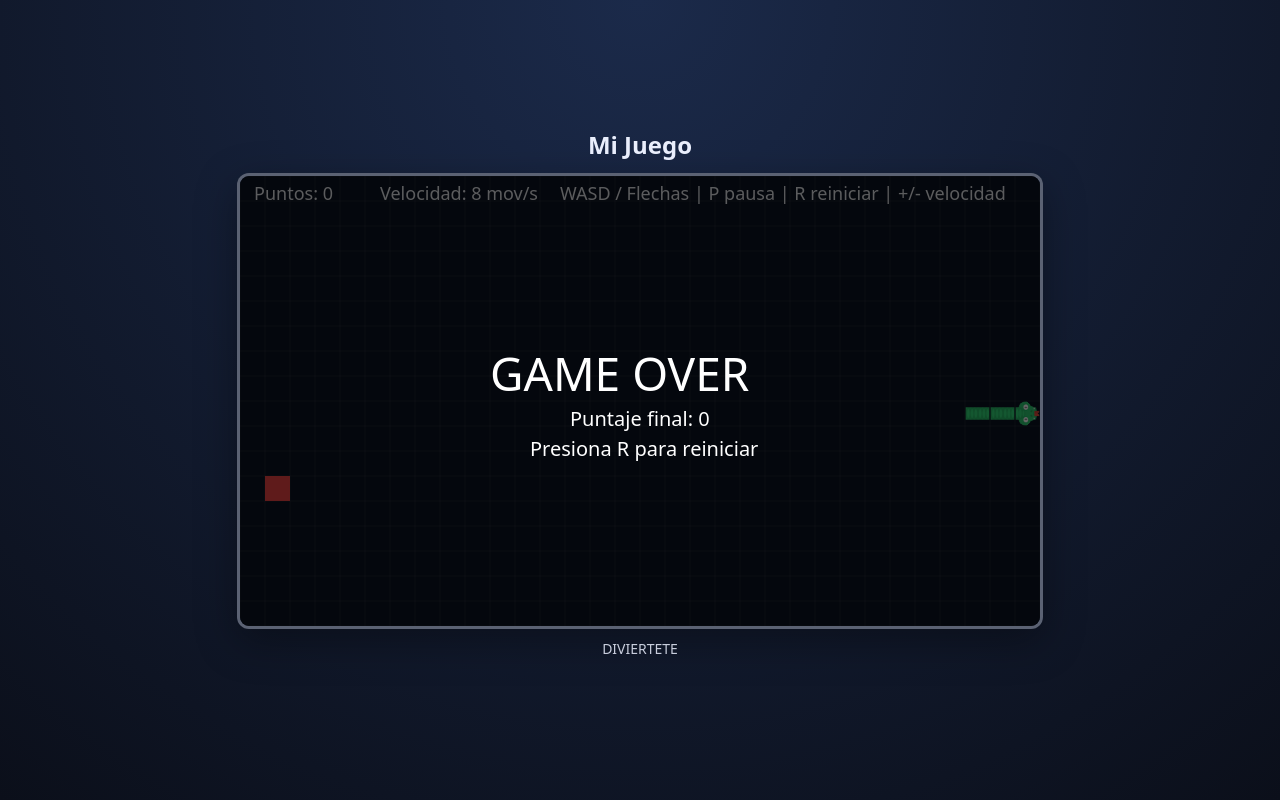
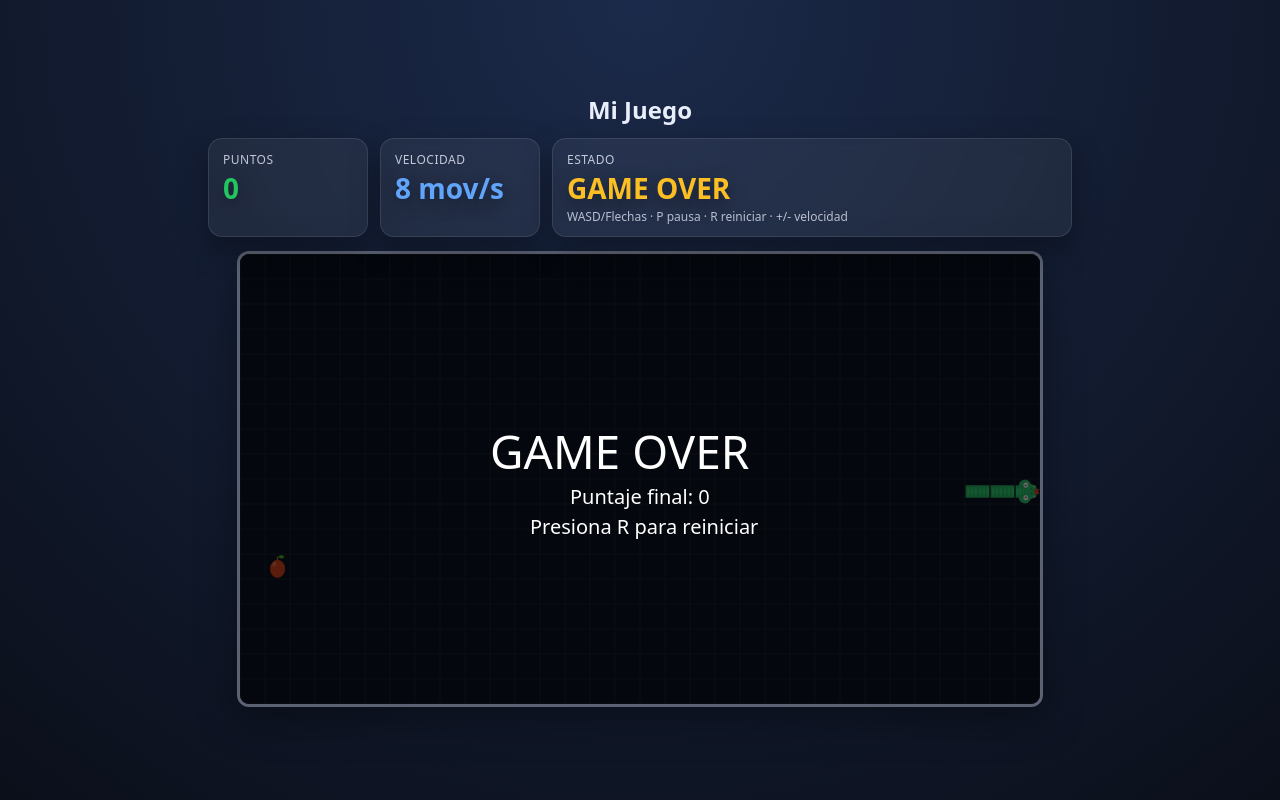
Before and after one commit to ingalejandrotibaduiza-ai/Videojuego-Computacion, a plain HTML site: page index.html in a window 1280 px wide. Drawn offline with Linux system fonts and the light colour scheme.

Commit message:
Agrego comida con imagen (manzana)

```diff
--- a/css/style.css
+++ b/css/style.css
@@ -14,11 +14,64 @@ body {
 .app {
   text-align: center;
   padding: 16px;
+  width: min(980px, 100%);
 }
 
 .title {
   margin: 0 0 12px 0;
   font-size: 24px;
+}
+
+.hud {
+  display: flex;
+  gap: 12px;
+  justify-content: center;
+  align-items: stretch;
+  flex-wrap: wrap;
+  margin: 10px 0 14px;
+}
+
+.hud-card {
+  min-width: 160px;
+  padding: 12px 14px;
+  border-radius: 14px;
+  background: rgba(255,255,255,0.06);
+  border: 1px solid rgba(255,255,255,0.10);
+  box-shadow: 0 12px 30px rgba(0,0,0,0.35);
+  backdrop-filter: blur(8px);
+  text-align: left;
+}
+
+.hud-card-wide {
+  min-width: 320px;
+  flex: 1;
+  max-width: 520px;
+}
+
+.hud-label {
+  font-size: 12px;
+  opacity: 0.8;
+  letter-spacing: 0.5px;
+  text-transform: uppercase;
+}
+
+.hud-value {
+  margin-top: 6px;
+  font-size: 28px;
+  font-weight: 800;
+  line-height: 1;
+  text-shadow: 0 6px 18px rgba(0,0,0,0.45);
+}
+
+#hud-score { color: #22c55e; }
+#hud-speed { color: #60a5fa; }
+#hud-status { color: #fbbf24; }
+
+.hud-sub {
+  margin-top: 8px;
+  font-size: 12px;
+  opacity: 0.75;
+  line-height: 1.2;
 }
 
 #game {
--- a/index.html
+++ b/index.html
@@ -9,9 +9,28 @@
 </head>
 <body>
   <main class="app">
-    <h1 class="title">Mi Juego</h1>
-    <canvas id="game" width="800" height="450" aria-label="Área de juego"></canvas>
-    <p class="hint">DIVIERTETE</p>
-  </main>
+  <h1 class="title">Mi Juego</h1>
+
+  <section class="hud" aria-label="Marcadores del juego">
+    <div class="hud-card">
+      <div class="hud-label">Puntos</div>
+      <div class="hud-value" id="hud-score">0</div>
+    </div>
+
+    <div class="hud-card">
+      <div class="hud-label">Velocidad</div>
+      <div class="hud-value" id="hud-speed">0</div>
+    </div>
+
+    <div class="hud-card hud-card-wide">
+      <div class="hud-label">Estado</div>
+      <div class="hud-value" id="hud-status">LISTO</div>
+      <div class="hud-sub" id="hud-controls">WASD/Flechas · P pausa · R reiniciar · +/- velocidad</div>
+    </div>
+  </section>
+
+  <canvas id="game" width="800" height="450" aria-label="Área de juego"></canvas>
+</main>
+
 </body>
 </html>
--- a/js/game.js
+++ b/js/game.js
@@ -14,10 +14,20 @@ let snake, dir, nextDir, food, score, gameOver, paused;
 let lastTime = 0;
 let acc = 0;
 
+const hudScore = document.getElementById("hud-score");
+const hudSpeed = document.getElementById("hud-speed");
+const hudStatus = document.getElementById("hud-status");
+
 const sheet = new Image();
 sheet.src = "assets/img/snake_sheet.png";
 let sheetReady = false;
 sheet.onload = () => (sheetReady = true);
+
+const foodImg = new Image();
+foodImg.src = "assets/img/food.png";
+let foodReady = false;
+foodImg.onload = () => (foodReady = true);
+
 
 const TILE = 42;
 const HEAD_OFFSET = -Math.PI / 2;
@@ -36,6 +46,13 @@ function spawnFood() {
     f = { x: randInt(0, COLS), y: randInt(0, ROWS) };
     if (!snake.some(s => samePos(s, f))) return f;
   }
+}
+
+function refreshHUD() {
+  if (!hudScore || !hudSpeed || !hudStatus) return;
+  hudScore.textContent = score;
+  hudSpeed.textContent = `${Math.round(1000 / STEP_MS)} mov/s`;
+  hudStatus.textContent = gameOver ? "GAME OVER" : (paused ? "PAUSA" : "JUGANDO");
 }
 
 function resetGame() {
@@ -59,6 +76,7 @@ function resetGame() {
 
   lastTime = performance.now();
   acc = 0;
+  refreshHUD();
 }
 
 function isOpposite(a, b) {
@@ -81,6 +99,8 @@ window.addEventListener("keydown", (e) => {
 
   if (k === "+" || k === "=") STEP_MS = Math.max(60, STEP_MS - 10);
   if (k === "-" || k === "_") STEP_MS = Math.min(250, STEP_MS + 10);
+
+  refreshHUD();
 });
 
 function updateStep() {
@@ -93,12 +113,14 @@ function updateStep() {
 
   if (newHead.x < 0 || newHead.x >= COLS || newHead.y < 0 || newHead.y >= ROWS) {
     gameOver = true;
+    refreshHUD();
     return;
   }
 
   for (let i = 0; i < snake.length; i++) {
     if (samePos(snake[i], newHead)) {
       gameOver = true;
+      refreshHUD();
       return;
     }
   }
@@ -108,6 +130,7 @@ function updateStep() {
   if (samePos(newHead, food)) {
     score++;
     food = spawnFood();
+    refreshHUD();
   } else {
     snake.pop();
   }
@@ -211,8 +234,13 @@ function draw() {
     ctx.stroke();
   }
 
+  if (foodReady) {
+  ctx.drawImage(foodImg, food.x * CELL, food.y * CELL, CELL, CELL);
+} else {
   ctx.fillStyle = "#ef4444";
   ctx.fillRect(food.x * CELL, food.y * CELL, CELL, CELL);
+}
+
 
   if (sheetReady) {
     const h = snake[0];
@@ -227,20 +255,12 @@ function draw() {
     drawFallbackSnake();
   }
 
-  ctx.fillStyle = "#e5e7eb";
-  ctx.font = "18px system-ui";
-  ctx.fillText(`Puntos: ${score}`, 14, 24);
-  ctx.fillText(`Velocidad: ${Math.round(1000 / STEP_MS)} mov/s`, 140, 24);
-  ctx.fillText("WASD / Flechas | P pausa | R reiniciar | +/- velocidad", 320, 24);
-
   if (paused) {
     ctx.fillStyle = "rgba(0,0,0,0.55)";
     ctx.fillRect(0, 0, W, H);
     ctx.fillStyle = "#ffffff";
     ctx.font = "44px system-ui";
     ctx.fillText("PAUSA", W / 2 - 70, H / 2);
-    ctx.font = "18px system-ui";
-    ctx.fillText("Presiona P para continuar", W / 2 - 120, H / 2 + 30);
   }
 
   if (gameOver) {
```
